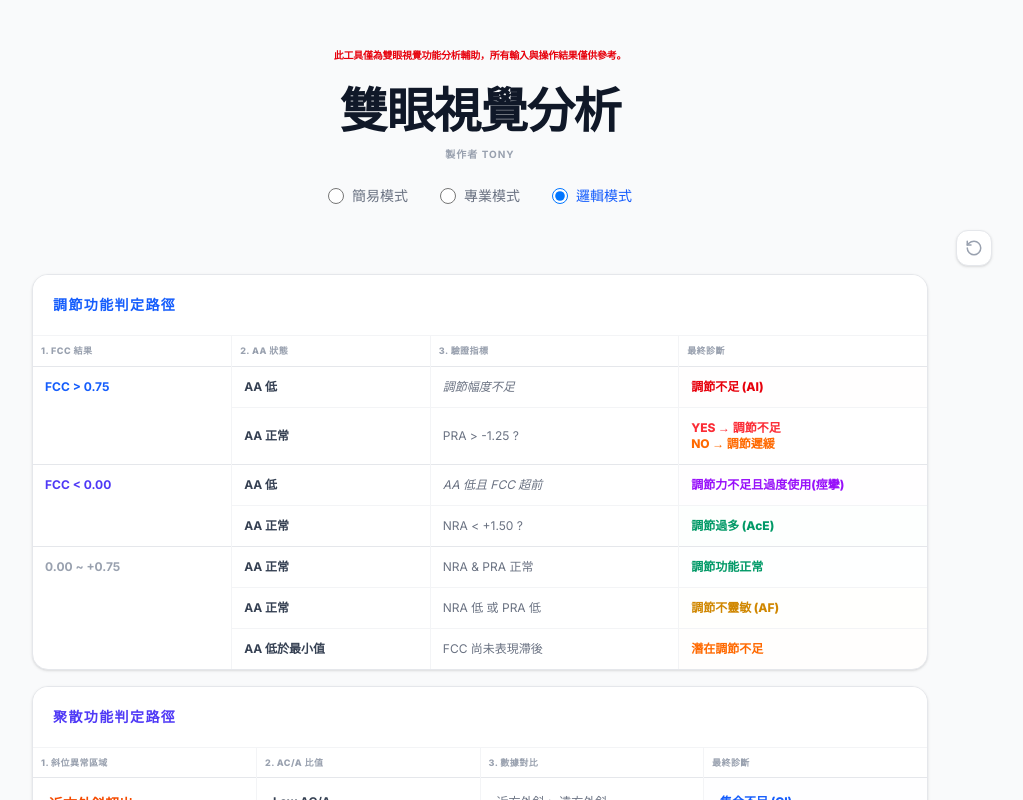
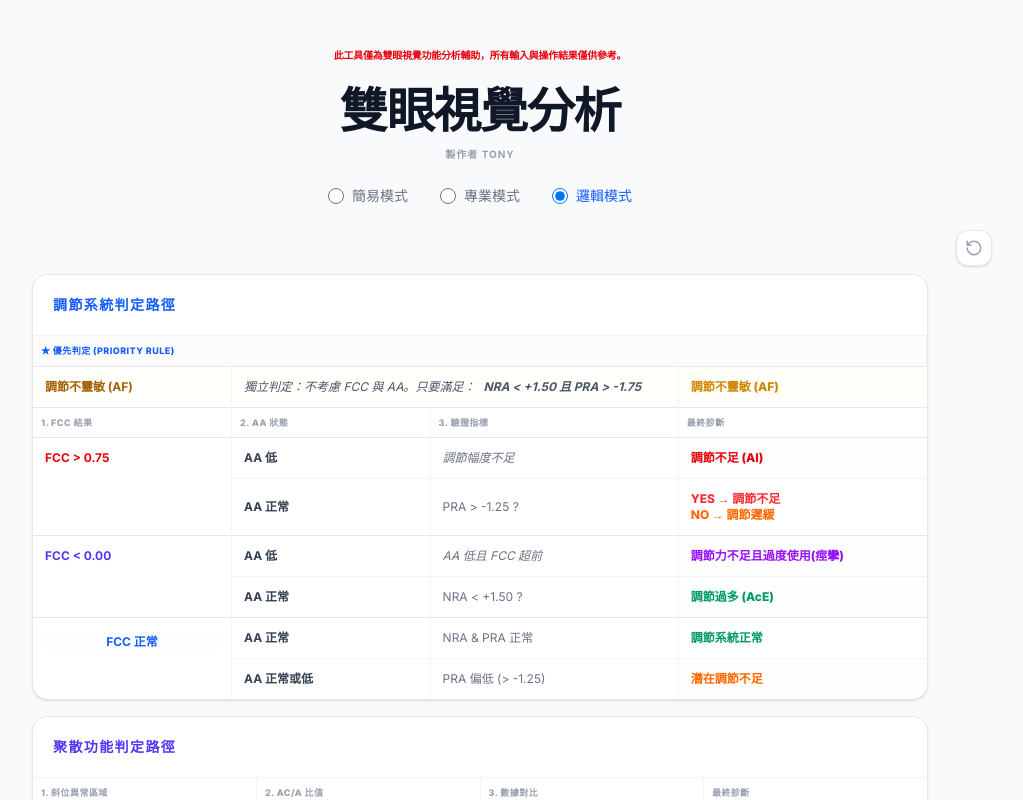
Before and after one commit to Luna05140514/ACA, a React (Vite) app: page / in a window 1280 px wide. Both pictures are taken after a click on the label "邏輯模式". Shown: the top 800 px of the page, without its empty margins (160-1183 px from the left). Built offline with nearby package versions, Linux system fonts and the light colour scheme.

Commit message:
Add files via upload

```diff
--- a/src/App.tsx
+++ b/src/App.tsx
@@ -248,7 +248,11 @@ const calculateDysfunctionType = (data: VisionData) => {
     const isFCCLead = data.fccValue !== '' && fcc < 0;
     const isFCCNormal = data.fccValue !== '' && fcc >= 0 && fcc <= 0.75;
 
-    if (isFCCLag) {
+    if (data.near.nraValue !== '' && nra < 1.50 && data.near.praValue !== '' && pra > -1.75) {
+      accDiagnosis = "調節不靈敏";
+    } else if (isFCCNormal && data.near.praValue !== '' && pra > -1.25) {
+      accDiagnosis = "潛在調節不足";
+    } else if (isFCCLag) {
       if (aaStatus === 'Low') {
         accDiagnosis = "調節不足";
       } else {
@@ -275,11 +279,7 @@ const calculateDysfunctionType = (data: VisionData) => {
         accDiagnosis = "目前正常 (潛在調節不足)";
       } else {
         // AA Normal
-        if (data.near.nraValue !== '' && nra < 1.50 && data.near.praValue !== '' && pra > -1.75) {
-          accDiagnosis = "調節不靈敏";
-        } else {
-          accDiagnosis = "正常範圍";
-        }
+        accDiagnosis = "正常範圍";
       }
     } else if (aa > 0) {
       // Only AA and Age are provided
@@ -308,7 +308,7 @@ const calculateDysfunctionType = (data: VisionData) => {
     if (nearType === 'eso') {
       if (aaStatus === 'Normal') {
         type = "集合過度 (Convergence Excess)";
-        desc = "近方內斜位，調節功能基本正常。";
+        desc = "近方內斜位，調節系統基本正常。";
       } else if (aaStatus === 'Low') {
         type = "調節不足導致動用更多集合代償";
         desc = "近方內斜位，調節幅度偏低，導致動用更多調節性集合。";
@@ -316,7 +316,7 @@ const calculateDysfunctionType = (data: VisionData) => {
     } else if (nearType === 'exo') {
       if (aaStatus === 'Normal') {
         type = "集合不足 (Convergence Insufficiency)";
-        desc = "近方外斜位，調節功能基本正常。";
+        desc = "近方外斜位，調節系統基本正常。";
       } else if (aaStatus === 'Low') {
         type = "假性集合不足(調節不足)";
         desc = "近方外斜位，調節幅度偏低。";
@@ -456,7 +456,7 @@ const ComprehensiveAnalysis = ({ data }: { data: VisionData }) => {
     if (diagnosis.includes("假性集合不足")) {
       return {
         symptoms: "症狀與集合不足相似，但主因是調節不足導致不願動用調節性集合",
-        treatment: "1.屈光矯正 2.加入正度數 3.調節功能訓練",
+        treatment: "1.屈光矯正 2.加入正度數 3.調節系統訓練",
         type: "warning"
       };
     }
@@ -519,7 +519,7 @@ const ComprehensiveAnalysis = ({ data }: { data: VisionData }) => {
                 <div className="w-1 h-4 bg-blue-400 rounded-full"></div>
                 <div className="text-xs font-bold text-blue-200 uppercase tracking-widest">Step 1</div>
               </div>
-              <div className="text-xs font-bold text-blue-200 uppercase tracking-widest">調節功能判定</div>
+              <div className="text-xs font-bold text-blue-200 uppercase tracking-widest">調節系統判定</div>
             </div>
             <div className="text-2xl font-black mb-1 leading-tight">{result.accDiagnosis}</div>
 
@@ -1130,25 +1130,36 @@ export default function App() {
             <div className="bg-white text-gray-900 rounded-2xl shadow-sm border border-gray-200 overflow-hidden">
               <div className="p-5 border-b border-gray-100 bg-gray-50/50 flex justify-between items-center text-gray-900 bg-white">
                 <div>
-                  <h3 className="text-sm font-black uppercase tracking-widest text-blue-600">調節功能判定路徑</h3>
+                  <h3 className="text-sm font-black uppercase tracking-widest text-blue-600">調節系統判定路徑</h3>
                 </div>
               </div>
 
               <div className="overflow-x-auto">
                 <table className="w-full border-collapse">
                   <thead>
-                    <tr className="bg-white border-b border-gray-200">
-                      <th className="p-2 text-left text-[9px] font-black text-gray-400 uppercase tracking-wider border-r border-gray-100 w-1/5">1. FCC 結果</th>
-                      <th className="p-2 text-left text-[9px] font-black text-gray-400 uppercase tracking-wider border-r border-gray-100 w-1/5">2. AA 狀態</th>
-                      <th className="p-2 text-left text-[9px] font-black text-gray-400 uppercase tracking-wider border-r border-gray-100 w-1/4">3. 驗證指標</th>
-                      <th className="p-2 text-left text-[9px] font-black text-gray-400 uppercase tracking-wider w-1/4">最終診斷</th>
+                    <tr className="bg-gray-50/50 border-b border-gray-200">
+                      <th className="p-2 text-left text-[9px] font-black text-blue-600 uppercase tracking-wider border-r border-gray-100" colSpan={4}>★ 優先判定 (Priority Rule)</th>
+                    </tr>
+                    <tr className="bg-yellow-50/20 border-b border-gray-200">
+                      <td className="p-3 border-r border-gray-100 font-bold text-xs text-yellow-700">調節不靈敏 (AF)</td>
+                      <td className="p-3 border-r border-gray-100 text-xs text-gray-600 italic" colSpan={2}>
+                        獨立判定：不考慮 FCC 與 AA。只要滿足：
+                        <span className="font-bold ml-2">NRA &lt; +1.50 且 PRA &gt; -1.75</span>
+                      </td>
+                      <td className="p-3 font-black text-yellow-600 bg-yellow-50/10 text-xs">調節不靈敏 (AF)</td>
+                    </tr>
+                    <tr className="bg-white border-b border-gray-200 text-gray-400">
+                      <th className="p-2 text-left text-[9px] font-black uppercase tracking-wider border-r border-gray-100 w-1/5">1. FCC 結果</th>
+                      <th className="p-2 text-left text-[9px] font-black uppercase tracking-wider border-r border-gray-100 w-1/5">2. AA 狀態</th>
+                      <th className="p-2 text-left text-[9px] font-black uppercase tracking-wider border-r border-gray-100 w-1/4">3. 驗證指標</th>
+                      <th className="p-2 text-left text-[9px] font-black uppercase tracking-wider w-1/4">最終診斷</th>
                     </tr>
                   </thead>
                   <tbody className="text-xs">
                     {/* Branch: FCC > 0.75 */}
                     <tr className="border-b border-gray-100">
                       <td rowSpan={2} className="p-3 border-r border-gray-100 align-top">
-                        <div className="font-bold text-blue-600 text-xs">FCC {`>`} 0.75</div>
+                        <div className="font-bold text-red-600 text-xs">FCC {`>`} 0.75</div>
                       </td>
                       <td className="p-3 border-r border-gray-100 border-b border-gray-50">
                         <div className="font-bold text-gray-700 text-xs">AA 低</div>
@@ -1196,8 +1207,8 @@ export default function App() {
 
                     {/* Branch: FCC Normal */}
                     <tr className="border-b border-gray-100">
-                      <td rowSpan={3} className="p-3 border-r border-gray-100 align-top">
-                        <div className="font-bold text-gray-400 text-xs">0.00 ~ +0.75</div>
+                      <td rowSpan={2} className="p-3 border-r border-gray-100 align-top text-gray-900">
+                        <div className="font-bold text-blue-600 text-xs text-center bg-blue-50/10 p-1 rounded">FCC 正常</div>
                       </td>
                       <td className="p-3 border-r border-gray-100 border-b border-gray-50">
                         <div className="font-bold text-gray-700 text-xs">AA 正常</div>
@@ -1205,23 +1216,14 @@ export default function App() {
                       <td className="p-3 border-r border-gray-100 border-b border-gray-50 text-gray-500 text-xs">
                         NRA & PRA 正常
                       </td>
-                      <td className="p-3 font-black text-emerald-600 bg-emerald-50/5 text-xs">調節功能正常</td>
-                    </tr>
-                    <tr className="border-b border-gray-100">
-                      <td className="p-3 border-r border-gray-100 border-b border-gray-50">
-                        <div className="font-bold text-gray-700 text-xs">AA 正常</div>
-                      </td>
-                      <td className="p-3 border-r border-gray-100 border-b border-gray-50 text-gray-500 text-xs">
-                        NRA 低 或 PRA 低
-                      </td>
-                      <td className="p-3 font-black text-yellow-600 bg-yellow-50/10 text-xs">調節不靈敏 (AF)</td>
+                      <td className="p-3 font-black text-emerald-600 bg-emerald-50/5 text-xs">調節系統正常</td>
                     </tr>
                     <tr>
-                      <td className="p-3 border-r border-gray-100">
-                        <div className="font-bold text-gray-700 text-xs">AA 低於最小值</div>
+                      <td className="p-3 border-r border-gray-100 text-gray-900">
+                        <div className="font-bold text-gray-700 text-xs">AA 正常或低</div>
                       </td>
                       <td className="p-3 border-r border-gray-100 text-gray-500 text-xs">
-                        FCC 尚未表現滯後
+                        PRA 偏低 (&gt; -1.25)
                       </td>
                       <td className="p-3 font-black text-orange-500 bg-orange-50/10 text-xs">潛在調節不足</td>
                     </tr>
@@ -1738,9 +1740,9 @@ export default function App() {
             </div>
           </div>
         ) : (
-          <div className="grid grid-cols-1 lg:grid-cols-2 gap-8">
+          <div className="grid grid-cols-1 lg:grid-cols-2 gap-4">
             {/* Distance Section (6m) */}
-            <div className="bg-white rounded-2xl shadow-sm border border-gray-200 p-8 mb-4">
+            <div className="bg-white rounded-2xl shadow-sm border border-gray-200 p-8">
               <SectionHeader
                 icon={Ruler}
                 title="聚散系統"
```
